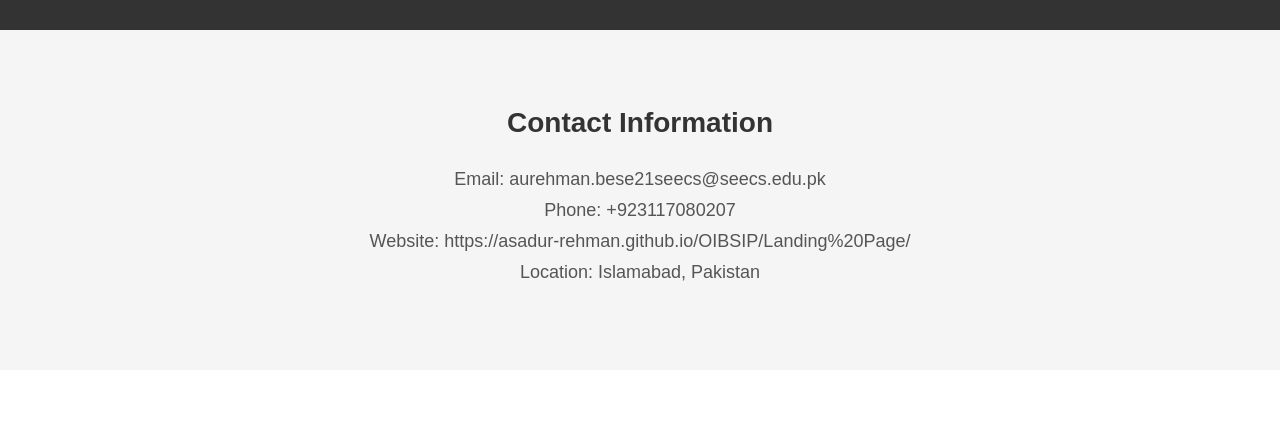
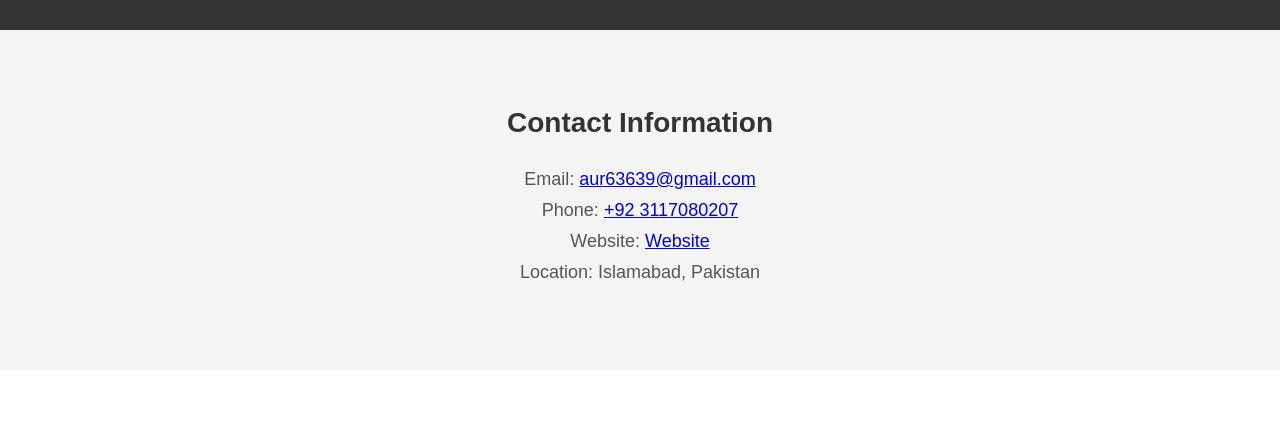
Before and after one commit to Asadur-Rehman/OIBSIP, a plain HTML site: page Portfolio/index.html in a window 1280 px wide. Shown: the part 333-777 px from the top of the page. Drawn offline with Linux system fonts and the light colour scheme.

Commit message:
Links fixed

```diff
--- a/Portfolio/index.html
+++ b/Portfolio/index.html
@@ -17,12 +17,17 @@
     <section id="contact">
         <h2>Contact Information</h2>
         <ul>
-            <li>Email: aurehman.bese21seecs@seecs.edu.pk</li>
-            <li>Phone: +923117080207</li>
-            <li>Website: https://asadur-rehman.github.io/OIBSIP/Landing%20Page/</li>
+            <li>Email: <a href="mailto:aur63639@gmail.com">aur63639@gmail.com</a></li>
+            <li>Phone: <a href="tel:+923117080207">+92 3117080207</a></li>
+            <li>
+                <span class="hidden-link">Website:</span>
+                <a href="https://asadur-rehman.github.io/OIBSIP/Landing%20Page/" target="_blank" class="background-link">Website</a>
+            </li>
             <li>Location: Islamabad, Pakistan</li>
         </ul>
     </section>
+
+
 
     <section id="projects">
         <h2>Projects</h2>
```
